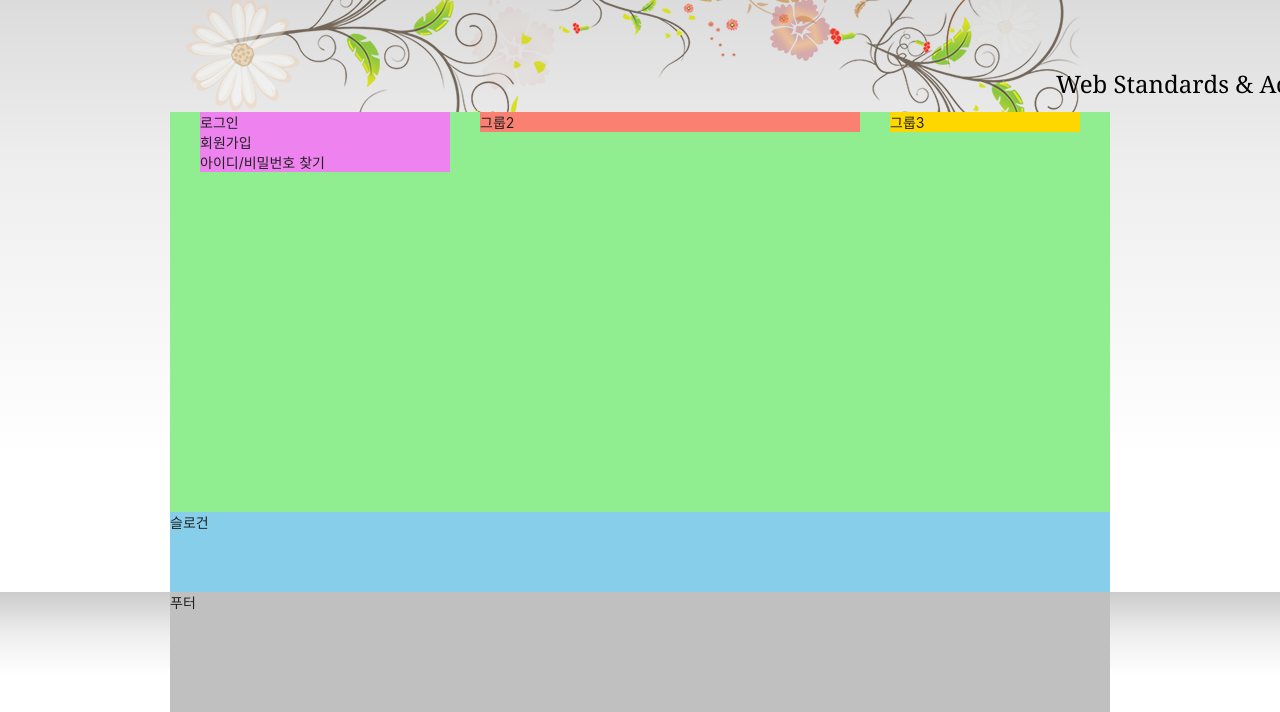
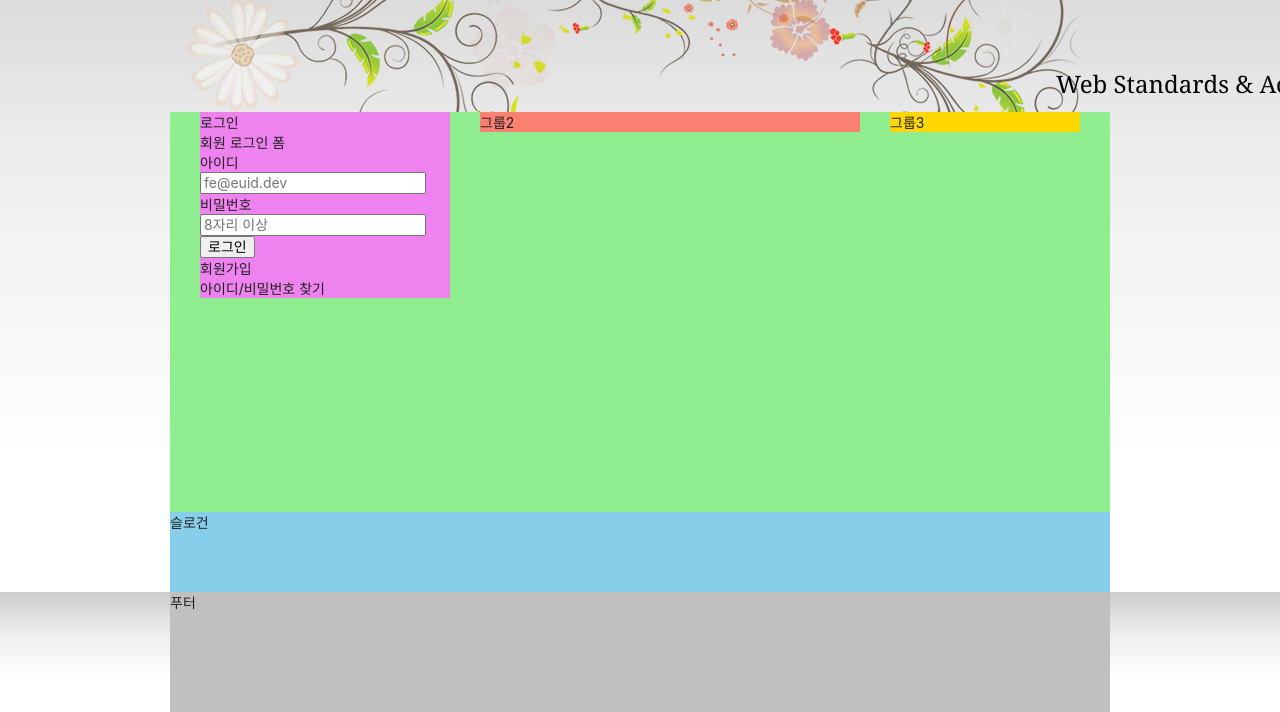
Before and after one commit to rowooncoding/HTML5, a plain HTML site: page index.html in a window 1280 px wide. Shown: the part 135-847 px from the top of the page. Drawn offline with Linux system fonts and the light colour scheme; a web font is replaced by a local one.

Commit message:
폼 레이아웃

```diff
--- a/index.html
+++ b/index.html
@@ -141,7 +141,22 @@
     <div class="group group1">
       <section class="login">
         <h2 class="login-title">로그인</h2>
-        <form action="" class="login-form"></form>
+        <form action="" class="login-form" method="GET">
+          <fieldset>
+            <legend>회원 로그인 폼</legend>
+            <div class="user-email">
+              <label for="userEmail">아이디</label>
+              <input type="email" id="userEmail" name="userEmail" placeholder="fe@euid.dev" required />
+            </div>
+
+            <div class="user-pw">
+              <label for="userpw">비밀번호</label>
+              <input type="password" id="userPw" name="userPw" placeholder="8자리 이상" required />
+            </div>
+
+            <button type="submit" class="login-button">로그인</button>
+          </fieldset>
+        </form>
         <ul class="sign">
           <li><a href="/">회원가입</a></li>
           <li><a href="/">아이디/비밀번호 찾기</a></li>
```
